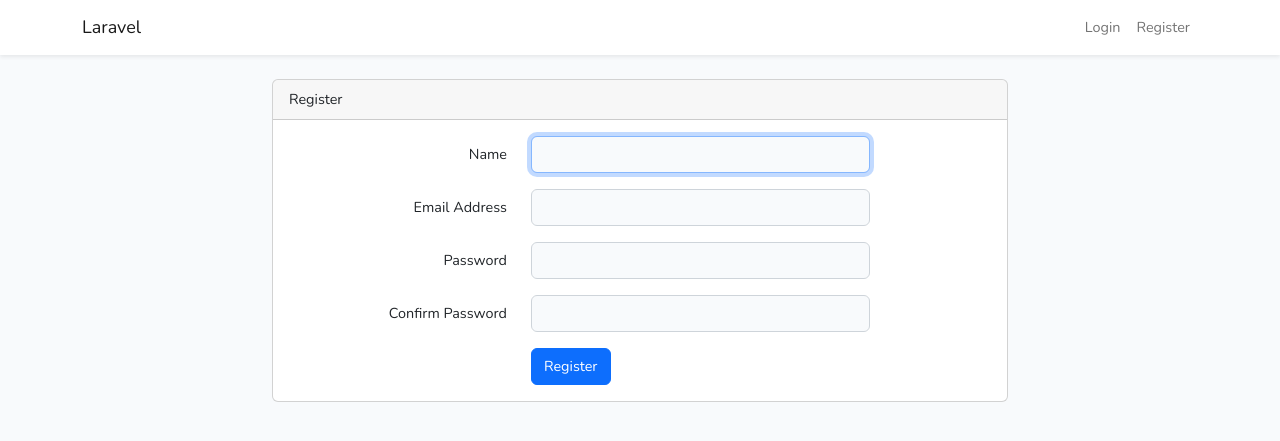
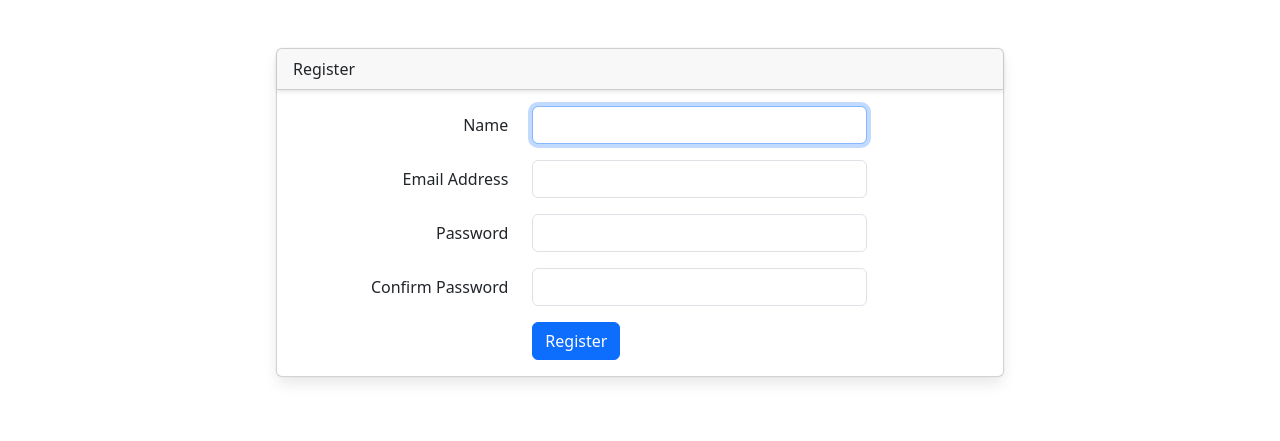
Before and after one commit to HeyYoPIerre/zineterreursnocturnes, a Laravel app: page /register in a window 1280 px wide. Shown: the top 441 px of the page. Run offline with Laravel 12, Linux system fonts and the light colour scheme; style sheets or scripts are compiled from the project's sources.

Commit message:
fonction create + refactor

```diff
--- a/app/Models/Artiste.php
+++ b/app/Models/Artiste.php
@@ -6,7 +6,7 @@ use Illuminate\Database\Eloquent\Model;
 
 class Artiste extends Model
 {
-    protected $fillable = ['nom', 'description'];
+    protected $guarded = [];
 
     public function images()
     {
--- a/app/Models/Image.php
+++ b/app/Models/Image.php
@@ -6,7 +6,7 @@ use Illuminate\Database\Eloquent\Model;
 
 class Image extends Model
 {
-    protected $fillable = ['artiste_id', 'path'];
+    protected $guarded = [];
 
     public function artiste()
     {
--- a/composer.json
+++ b/composer.json
@@ -13,6 +13,7 @@
         "laravel/ui": "^4.6"
     },
     "require-dev": {
+        "barryvdh/laravel-debugbar": "^3.14",
         "fakerphp/faker": "^1.23",
         "laravel-lang/common": "^6.4",
         "laravel/pail": "^1.1",
--- a/resources/views/index.blade.php
+++ b/resources/views/dashboard/index.blade.php
@@ -1,4 +1,4 @@
-@extends('template')
+@extends('layouts.app')
 
 @section('content')
     @if(session()->has('info'))
@@ -10,6 +10,7 @@
         <div class="card">
             <header class="card-header">
                 <p class="card-header-title">Artistes</p>
+                <a class="button is-info" href="{{ route('artistes.create') }}">Créer un artiste</a>
             </header>
             <div class="card-content">
                 <div class="content">
--- a/resources/views/layouts/app.blade.php
+++ b/resources/views/layouts/app.blade.php
@@ -1,80 +1,19 @@
-<!doctype html>
-<html lang="{{ str_replace('_', '-', app()->getLocale()) }}">
+<!DOCTYPE html>
+<html>
   <head>
     <meta charset="utf-8">
     <meta name="viewport" content="width=device-width, initial-scale=1">
-
-    <!-- CSRF Token -->
-    <meta name="csrf-token" content="{{ csrf_token() }}">
-
-    <title>{{ config('app.name', 'Laravel') }}</title>
-
-    <!-- Fonts -->
-    <link rel="dns-prefetch" href="//fonts.bunny.net">
-    <link href="https://fonts.bunny.net/css?family=Nunito" rel="stylesheet">
-
-    <!-- Scripts -->
-    @vite(['resources/sass/app.scss', 'resources/js/app.js'])
+    <title>Artistes</title>
+    <link rel="stylesheet" href="https://cdn.jsdelivr.net/npm/bulma@0.9.4/css/bulma.min.css">
+    <link href="https://cdn.jsdelivr.net/npm/bootstrap@5.3.3/dist/css/bootstrap.min.css" rel="stylesheet" integrity="sha384-QWTKZyjpPEjISv5WaRU9OFeRpok6YctnYmDr5pNlyT2bRjXh0JMhjY6hW+ALEwIH" crossorigin="anonymous">
+    @stack('style')
   </head>
   <body>
-    <div id="app">
-        <nav class="navbar navbar-expand-md navbar-light bg-white shadow-sm">
+    <main class="section">
         <div class="container">
-                <a class="navbar-brand" href="{{ url('/') }}">
-                    {{ config('app.name', 'Laravel') }}
-                </a>
-                <button class="navbar-toggler" type="button" data-bs-toggle="collapse" data-bs-target="#navbarSupportedContent" aria-controls="navbarSupportedContent" aria-expanded="false" aria-label="{{ __('Toggle navigation') }}">
-                    <span class="navbar-toggler-icon"></span>
-                </button>
-
-                <div class="collapse navbar-collapse" id="navbarSupportedContent">
-                    <!-- Left Side Of Navbar -->
-                    <ul class="navbar-nav me-auto">
-
-                    </ul>
-
-                    <!-- Right Side Of Navbar -->
-                    <ul class="navbar-nav ms-auto">
-                        <!-- Authentication Links -->
-                        @guest
-                            @if (Route::has('login'))
-                                <li class="nav-item">
-                                    <a class="nav-link" href="{{ route('login') }}">{{ __('Login') }}</a>
-                                </li>
-                            @endif
-
-                            @if (Route::has('register'))
-                                <li class="nav-item">
-                                    <a class="nav-link" href="{{ route('register') }}">{{ __('Register') }}</a>
-                                </li>
-                            @endif
-                        @else
-                            <li class="nav-item dropdown">
-                                <a id="navbarDropdown" class="nav-link dropdown-toggle" href="#" role="button" data-bs-toggle="dropdown" aria-haspopup="true" aria-expanded="false" v-pre>
-                                    {{ Auth::user()->name }}
-                                </a>
-
-                                <div class="dropdown-menu dropdown-menu-end" aria-labelledby="navbarDropdown">
-                                    <a class="dropdown-item" href="{{ route('logout') }}"
-                                       onclick="event.preventDefault();
-                                                     document.getElementById('logout-form').submit();">
-                                        {{ __('Logout') }}
-                                    </a>
-
-                                    <form id="logout-form" action="{{ route('logout') }}" method="POST" class="d-none">
-                                        @csrf
-                                    </form>
+            @yield('content')
         </div>
-                            </li>
-                        @endguest
-                    </ul>
-                </div>
-            </div>
-        </nav>
-
-        <main class="py-4">
-            @yield('content')
     </main>
-    </div>
+    <script src="https://cdn.jsdelivr.net/npm/bootstrap@5.3.3/dist/js/bootstrap.bundle.min.js" integrity="sha384-YvpcrYf0tY3lHB60NNkmXc5s9fDVZLESaAA55NDzOxhy9GkcIdslK1eN7N6jIeHz" crossorigin="anonymous"></script>
   </body>
 </html>
--- a/routes/web.php
+++ b/routes/web.php
@@ -1,10 +1,11 @@
 <?php
 
-use App\Http\Controllers\ArtisteController;
+use App\Models\Image;
 use Illuminate\Support\Facades\Auth;
 use Illuminate\Support\Facades\Route;
 use App\Http\Controllers\ImageController;
-use App\Models\Image;
+use App\Http\Controllers\ArtisteController;
+use Illuminate\Auth\Middleware\Authenticate;
 
 Route::get('/', function () {
     return view('welcome');
@@ -22,7 +23,7 @@ Route::get('/home', [App\Http\Controllers\HomeController::class, 'index'])->name
 
 Route::get('image-upload', [ImageController::class, 'index']);
 Route::post('image-upload', [ImageController::class, 'store'])->name('image.store');
-Route::middleware(['auth'])->group(function () {
+Route::group(['prefix' => '/dashboard/', 'middleware' => Authenticate::class], function(): void {
     Route::resource('artistes', ArtisteController::class);
     Route::resource('images', ImageController::class);
 });
```
Also changed, not shown: app/Http/Controllers/ArtisteController.php (+12 -22 lines), app/Http/Controllers/ImageController.php (+16 -3 lines), resources/views/dashboard/create.blade.php (added, +39 -0 lines), resources/views/dashboard/show.blade.php (renamed from resources/views/show.blade.php, +2 -2 lines), resources/views/template.blade.php (deleted, +0 -19 lines), database/migrations/2024_12_03_105357_create_images_table.php, 2 other files. Lines whose indentation alone changed are shown as unchanged.
